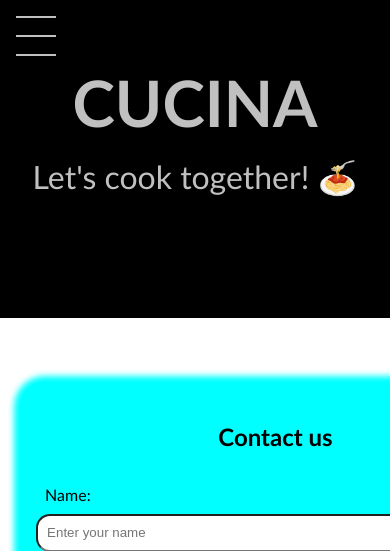
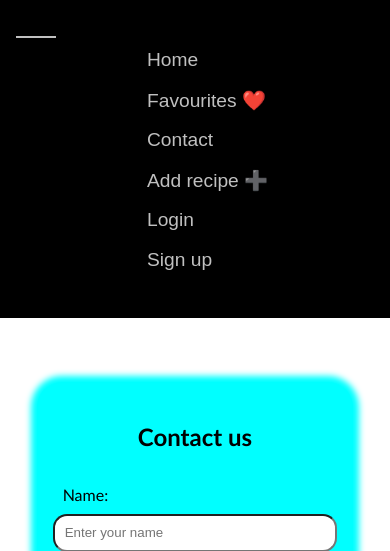
Before and after one commit to Ilaria-Digital-School/Projet.ConcepteurDeveloppeurDapplications.Novelli.Sandra.2026, a Flask app: page /contact in a window 390 px wide; the page is wider, and only the part inside the window is pictured. Shown: the top 551 px of that part. Run offline with Flask 3, Linux system fonts and the light colour scheme; some libraries are stand-ins or nearby versions.

Commit message:
more hamburger

```diff
--- a/frontend/static/css/style.css
+++ b/frontend/static/css/style.css
@@ -551,6 +513,122 @@
 
 @media only screen and (max-width: 1274px) {
 
+    nav {
+        display: flex;
+        position: fixed;
+        flex-direction: column;
+        justify-content: center;
+        align-items: center;
+        background-color: black;
+        width: 100%;
+        height: 18rem;
+        z-index: 2;
+        box-shadow: 0 0 6px 6px black;
+        border-radius: 10px;
+    }
+
+    #toggle-main-menu {
+
+        display: block;
+        position: fixed;
+        /* left: 1rem;
+        top: 1rem; */
+        background-color: transparent;
+        border: none;
+        width: 2.5rem;
+        height: 2.5rem;
+        z-index: 3;
+
+        .line {
+            position: absolute;
+            display: block;
+            background-color: silver;
+            width: 100%;
+            height: 2px;
+        }
+    }
+
+    #nav1,
+    #nav2 {
+        flex-direction: column;
+        align-items: center;
+    }
+
+    nav li {
+        margin: unset;
+        border: none;
+        border-radius: 28px;
+        width: 8rem;
+    }
+
+    nav button,
+    #sign-up {
+        /* display: flex; */
+        justify-content: left;
+        /* align-items: center; */
+        width: 8rem;
+        height: 2.5rem;
+        background-color: transparent;
+        padding: 0;
+        border: none;
+        /* font-size: 1em; */
+    }
+
+    nav li:hover,
+    #sign-up:hover {
+        all: unset;
+        background-color: grey;
+    }
+
+    nav.active {
+
+        display: flex;
+
+        ul {
+            display: flex;
+            opacity: 1;
+        }
+
+        #l2 {
+            visibility: hidden;
+        }
+
+        #l1 {
+            transform: rotate(45deg);
+        }
+
+        #l3 {
+            transform: rotate(-45deg);
+        }
+    }
+
+    nav.off {
+
+        background-color: transparent;
+        box-shadow: none;
+        display: none;
+
+        ul {
+            opacity: 0;
+        }
+
+        #l2 {
+            visibility: visible;
+        }
+
+        #l1 {
+            top: 0;
+        }
+
+        #l2 {
+            top: 47%;
+        }
+
+        #l3 {
+            bottom: 0;
+        }
+    }
+
     .banner {
         width: 90%;
         min-width: 350px;
@@ -607,123 +685,6 @@
         }
 
     }
-
-
-
-
-    /* @media only screen and (max-width: 942px) { */
-
-    nav {
-        display: flex;
-        position: fixed;
-        background-color: black;
-        width: 100%;
-        height: 18rem;
-        justify-content: center;
-        align-items: center;
-        flex-direction: column;
-        box-shadow: 0 0 6px 6px black;
-        border-radius: 10px;
-        z-index: 2;
-    }
-
-    ul {
-        transition: opacity 0.4s ease-in-out;
-    }
-
-    #toggle-main-menu {
-        position: fixed;
-        top: 1rem;
-        left: 1rem;
-        display: flex;
-        width: 2.5rem;
-        height: 2.5rem;
-        background-color: transparent;
-        border: none;
-        z-index: 3;
-    }
-
-    .line {
-        position: absolute;
-        display: block;
-        background-color: silver;
-        width: 100%;
-        height: 2px;
-    }
-}
-
-#nav1,
-#nav2 {
-    flex-direction: column;
-    align-items: flex-start;
-}
-
-nav li {
-    margin: unset;
-    border: none;
-    border-radius: 28px;
-    width: 8rem;
-}
-
-nav button,
-#sign-up {
-    /* display: flex; */
-    justify-content: left;
-    width: 8rem;
-    height: 2.5rem;
-    background-color: transparent;
-    padding: 0;
-    border: none;
-}
-
-nav li:hover,
-#sign-up:hover {
-    all: unset;
-    background-color: grey;
-}
-
-nav.visible {
-    opacity: 1;
-    display: flex;
-
-    @starting-style {
-        opacity: 0;
-    }
-}
-
-#toggle-main-menu.active #l2 {
-    visibility: hidden;
-}
-
-#toggle-main-menu.active #l1 {
-    transform: rotate(45deg);
-}
-
-#toggle-main-menu.active #l3 {
-    transform: rotate(-45deg);
-}
-
-
-nav.hidden {
-    opacity: 0;
-    display: none;
-}
-
-#toggle-main-menu.off #l2 {
-    visibility: visible;
-}
-
-#toggle-main-menu.off #l1 {
-    top: 0;
-}
-
-#toggle-main-menu.off #l2 {
-    top: 47%;
-}
-
-#toggle-main-menu.off #l3 {
-    bottom: 0;
-}
 
 }
 
--- a/frontend/static/js/script.js
+++ b/frontend/static/js/script.js
@@ -10,19 +10,19 @@
 // Mobile version: toggle main menu.
 
 function hideMainMenu() {
-    nav.classList.replace('visible', 'hidden');
+    nav.classList.replace('active', 'off');
     toggleMainMenu.classList.replace('active', 'off');
     toggleMainMenu.setAttribute('aria-expanded', 'false');
 }
 
 function showMainMenu() {
-    nav.classList.replace('hidden', 'visible');
+    nav.classList.replace('off', 'active');
     toggleMainMenu.classList.replace('off', 'active');
     toggleMainMenu.setAttribute('aria-expanded', 'true');
 }
 
 toggleMainMenu.addEventListener('click', function () {
-    nav.className === 'visible' ? hideMainMenu() : showMainMenu();
+    nav.className === 'active' ? hideMainMenu() : showMainMenu();
 })
 
 
--- a/frontend/templates/base.html
+++ b/frontend/templates/base.html
@@ -17,7 +17,7 @@
             <div class="line" id="l3"></div>
         </button>
 
-    <nav role="navigation" class="hidden">
+    <nav role="navigation" class="active">
 
         <ul id="nav1" aria-label="main menu">
             <li><button><a href="{{ url_for('index') }}">Home</a></button></li>
```
Also changed, not shown: other parts of frontend/static/css/style.css (+0 -43 lines).
